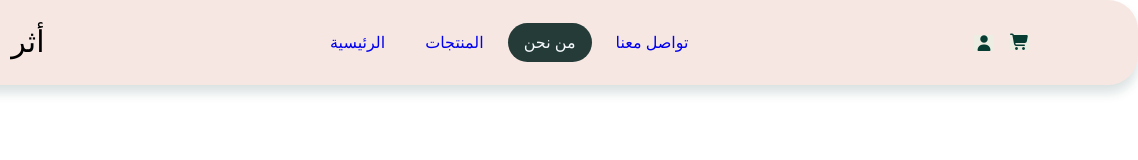
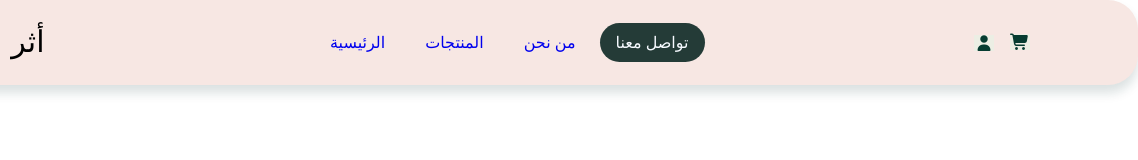
Before and after one commit to hadeel067-dev/Astro-zero-one-Team, a plain HTML site: page contact.html in a window 1280 px wide. Shown: the full height of the page, 142-1280 px from the left. Drawn offline with Linux system fonts and the light colour scheme.

Commit message:
Update index.html

```diff
--- a/contact.html
+++ b/contact.html
@@ -21,8 +21,8 @@
         <ul class="navbar">
             <li><a href="#home">الرئيسية</a></li>
             <li><a href="#products">المنتجات</a></li>
-            <li><a href="#about" class="about-active">من نحن</a></li>
-            <li><a href="#contact" class="content">تواصل معنا</a></li>
+            <li><a href="#about">من نحن</a></li>
+            <li><a href="#contact" class="content-active">تواصل معنا</a></li>
         </ul>
         <div class="profile">
             <i class="fa-solid fa-user" style="color: rgb(6, 60, 49);"></i>
--- a/style.css
+++ b/style.css
@@ -38,7 +38,7 @@
     padding: 0.5rem 1rem;
 
  }
- .navbar a:hover ,.navbar .home-active,.navbar .about-active{
+ .navbar a:hover ,.navbar .home-active,.navbar .about-active,.navbar .content-active{
     background:#243B37;
     border-radius: 5rem;
     color: #F6FAFF;
```
Also changed, not shown: about.html (+1 -1 lines).
